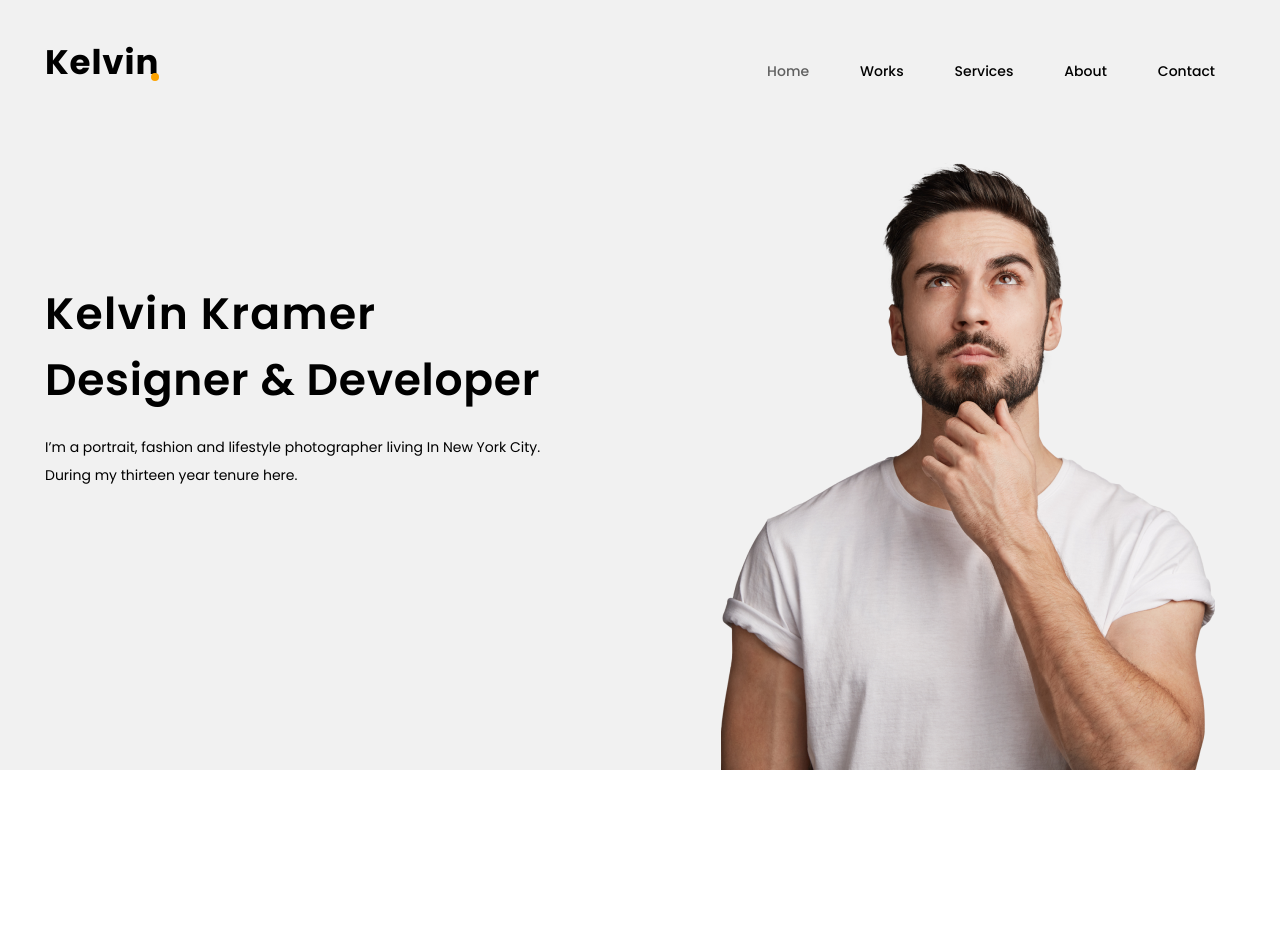
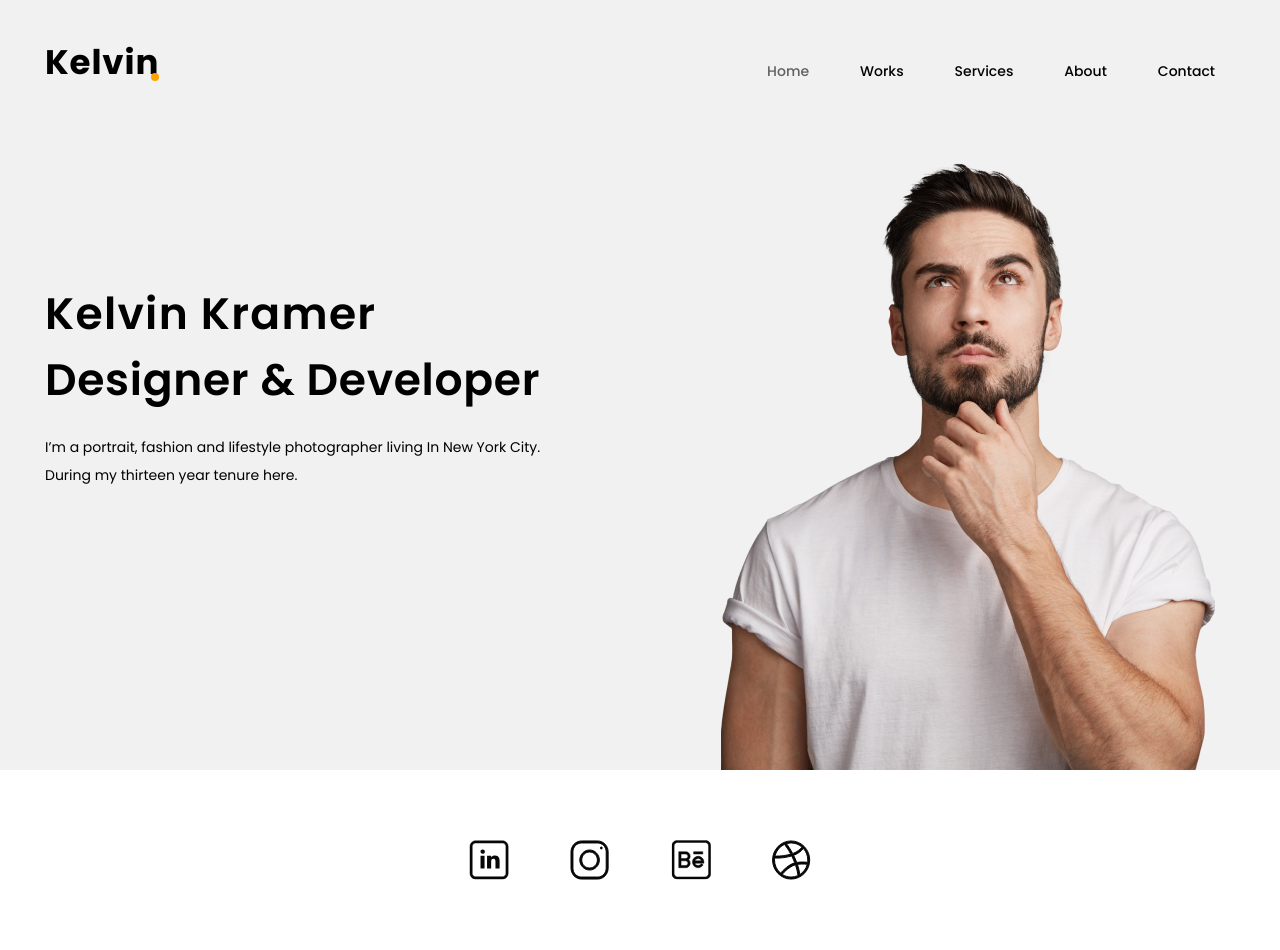
Before and after one commit to Kirien1991/Portfolio, a plain HTML site: page index.html in a window 1280 px wide. Before the commit the page ends 894 px from the top, so only its background shows below. Drawn offline with Linux system fonts and the light colour scheme.

Commit message:
update evgeny

```diff
--- /dev/null
+++ b/css/contacts.css
@@ -0,0 +1,38 @@
+.contacts {
+    padding-top: 70px;
+    padding-bottom: 70px;
+}
+
+.wrapper__contacts {
+    max-width: 342px;
+    margin: 0 auto;
+}
+
+.contacts__images {
+    display: flex;
+    justify-content: space-between;
+}
+
+.contacts__images img {
+    width: 40px;
+    height: 40px;
+}
+
+
+
+.contacts__images img:nth-child(1) {
+    width: 40.17px;
+    height: 40.06px;
+}
+.contacts__images img:nth-child(2) {
+    width: 39.11px;
+    height: 40px;
+}
+.contacts__images img:nth-child(3) {
+    width: 40.11px;
+    height: 40px;
+}
+.contacts__images img:nth-child(4) {
+    width: 39.11px;
+    height: 40px;
+}
--- a/css/main.css
+++ b/css/main.css
@@ -1,5 +1,6 @@
 @import "./reset.css";
 @import "./header.css";
+@import "./contacts.css";
 
 body {
   font-family: "Poppins", sans-serif;
--- a/index.html
+++ b/index.html
@@ -8,6 +8,7 @@
     <link rel="preconnect" href="https://fonts.gstatic.com" crossorigin>
     <link href="https://fonts.googleapis.com/css2?family=Poppins:ital,wght@0,100;0,200;0,300;0,400;0,500;0,600;0,700;0,800;0,900;1,100;1,200;1,300;1,400;1,500;1,600;1,700;1,800;1,900&display=swap" rel="stylesheet">
     <link rel="stylesheet" href="/css/main.css" />
+
   </head>
   <body>
     <div class="header">
@@ -45,6 +46,17 @@
         </div>
       </div>
     </div>
+    <div class="contacts">
+      <div class="wrapper__contacts">
+        <div class="contacts__images">
+          <img src="image/socials/LinkedIn.svg">
+          <img src="image/socials/Instargam.svg">
+          <img src="image/socials/Behance.svg">
+          <img src="image/socials/Dribble.svg">
+        </div>
+      </div>
+    </div>
+
     <script src="/js/main.js"></script>
   </body>
 </html>
```
